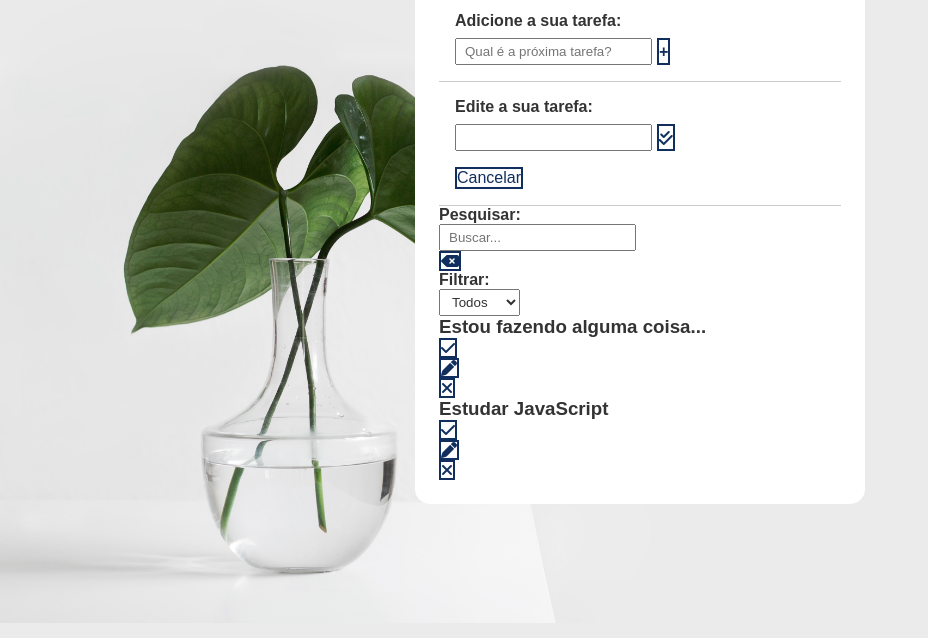
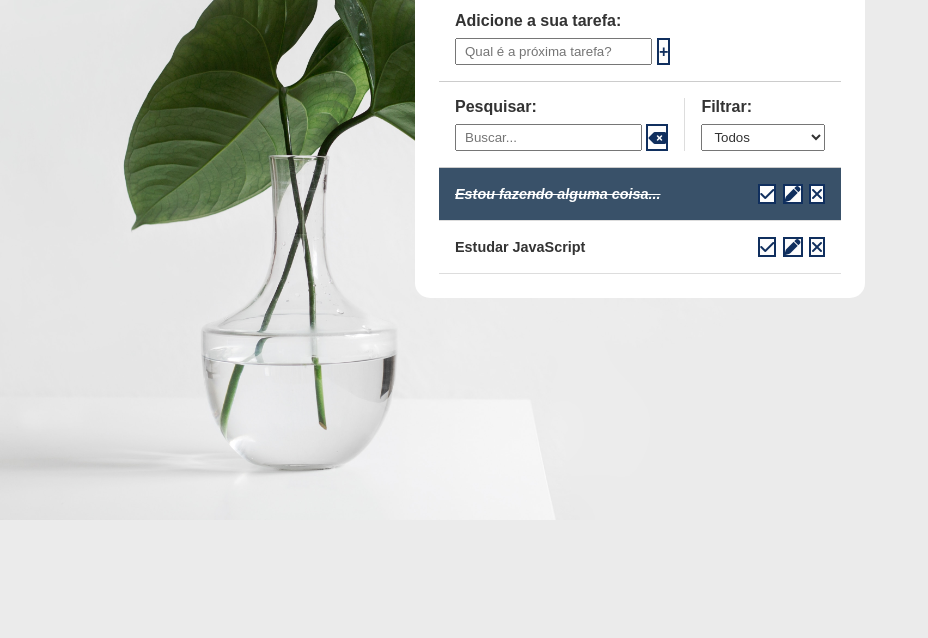
Before and after one commit to matheusgoncalves/to-do-list, a plain HTML site: page index.html in a window 1280 px wide. Shown: the part 130-768 px from the top of the page, without its empty margins (0-928 px from the left). Drawn offline with Linux system fonts and the light colour scheme.

Commit message:
finishing css

```diff
--- a/CSS/style.css
+++ b/CSS/style.css
@@ -86,3 +86,71 @@ input, select {
 #cancel-edit-btn {
     margin-top: 1rem;
 }
+
+/* Todo toolbar */
+#toolbar {
+    padding: 1rem;
+    border-bottom: 1px solid #CCC;
+    display: flex;
+}
+
+#toolbar h4 {
+    margin-bottom: 0.5rem;
+}
+
+#search {
+    border-right: 1px solid #DDD;
+    padding-right: 1rem;
+    margin-right: 1rem;
+    width: 65%;
+    display: flex;
+    flex-direction: column;
+}
+
+#search form {
+    display: flex;
+}
+
+#search input {
+    width: 100%;
+    margin-right: 0.3rem;
+}
+
+#filter {
+    width: 35%;
+    display: flex;
+    flex-direction: column;
+}
+
+#filter select {
+    flex: 1;
+}
+
+/* Todo List */
+.todo {
+    display: flex;
+    justify-content: space-around;
+    align-items: center;
+    padding: 1rem;
+    border-bottom: 1px solid #DDD;
+    transition: 0.3s;
+}
+
+.todo h3 {
+    flex: 1;
+    font-size: 0.9rem;
+}
+
+.todo button {
+    margin-left: 0.4rem;
+}
+
+.done {
+    background-color: #395169;
+}
+
+.done h3 {
+    color: #FFF;
+    text-decoration: line-through;
+    font-style: italic;
+}
--- a/index.html
+++ b/index.html
@@ -25,7 +25,7 @@
                 </button>
             </div>
         </form>
-        <form id="edit-form" class="">
+        <form id="edit-form" class="hide">
             <p>Edite a sua tarefa:</p>
             <div class="form-control">
                 <input type="text" name="edit-input" id="edit-input">
@@ -55,7 +55,7 @@
             </div>
         </div>
         <div id="todo-list">
-            <div class="todo">
+            <div class="todo done">
                 <h3>Estou fazendo alguma coisa...</h3>
                 <button class="finish-todo">
                     <i class="fa-solid fa-check"></i>
```
